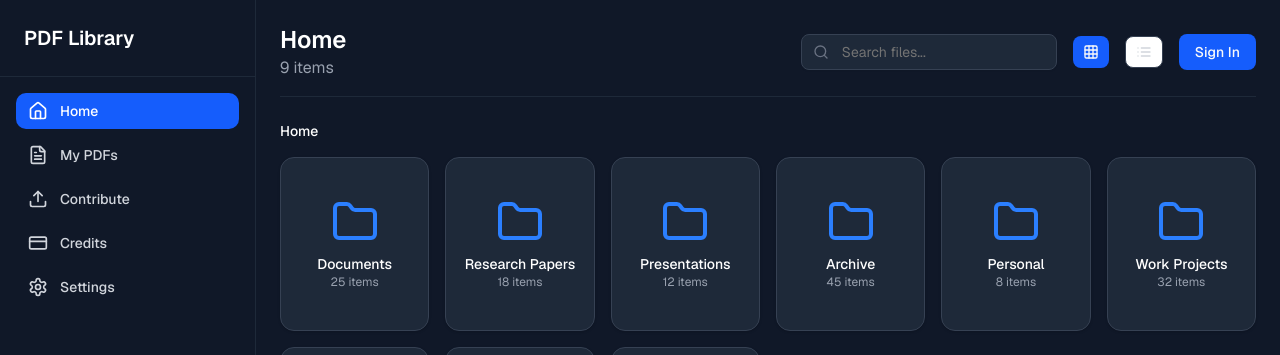
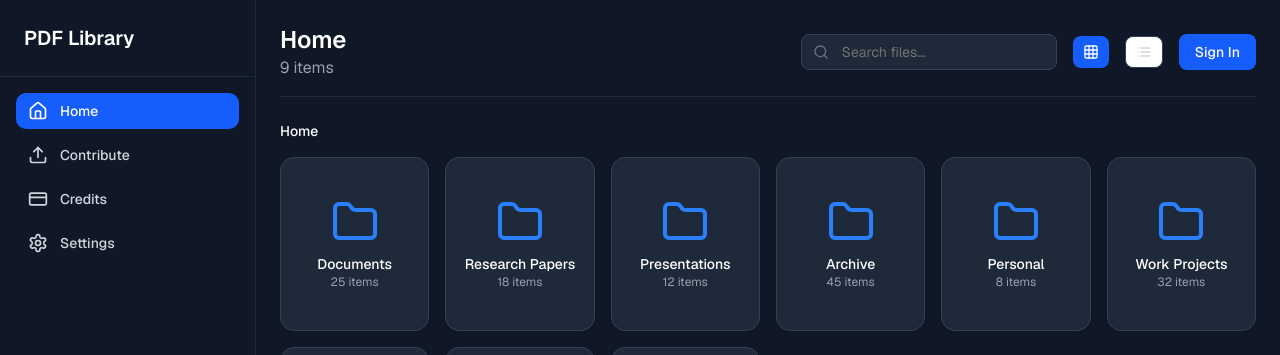
Before and after one commit to Virendra-Phirke/Question-papers, a Next.js app: page / in a window 1280 px wide. Shown: the top 355 px of the page. Built offline with nearby package versions, Linux system fonts and the light colour scheme.

Commit message:
fix: restore FileText import for PDF icons
Add FileText back to lucide-react imports for consistent file icons.

#VERCEL_SKIP

Co-authored-by: virendra  phirke <114152472+Virendra-Phirke@users.noreply.github.com>

```diff
--- a/file-manager.tsx
+++ b/file-manager.tsx
@@ -309,7 +309,6 @@ export default function FileManager() {
         <div className="space-y-2">
           {[
             { id: 'home', label: 'Home', icon: Home },
-            { id: 'pdfs', label: 'My PDFs', icon: FileText },
             { id: 'contribute', label: 'Contribute', icon: Upload },
             { id: 'credits', label: 'Credits', icon: CreditCard },
             { id: 'settings', label: 'Settings', icon: Settings }
@@ -318,7 +317,7 @@ export default function FileManager() {
               key={item.id}
               onClick={() => {
                 setActiveView(item.id)
-                if (item.id === 'home' || item.id === 'pdfs') {
+                if (item.id === 'home') {
                   setCurrentPath('/')
                 }
               }}
@@ -852,7 +851,7 @@ const AuthModal = () => (
       <Sidebar />
 
       <main className="flex-1 overflow-auto bg-gray-900">
-        {(activeView === 'home' || activeView === 'pdfs') && <HomeView />}
+        {activeView === 'home' && <HomeView />}
         {activeView === 'contribute' && <ContributeView />}
         {activeView === 'credits' && <CreditsView />}
         {activeView === 'settings' && <SettingsView />}
```
